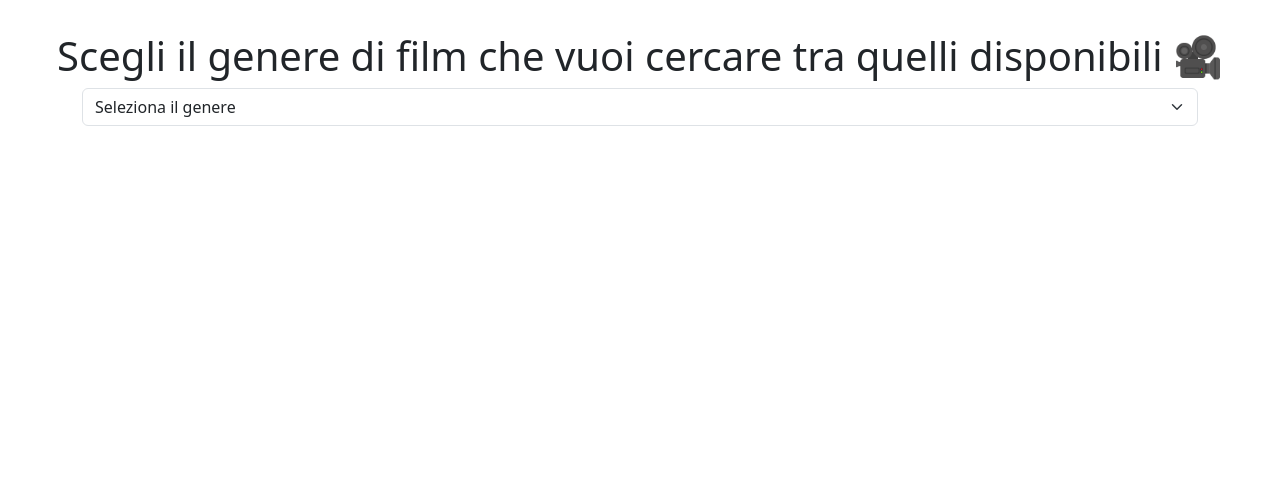
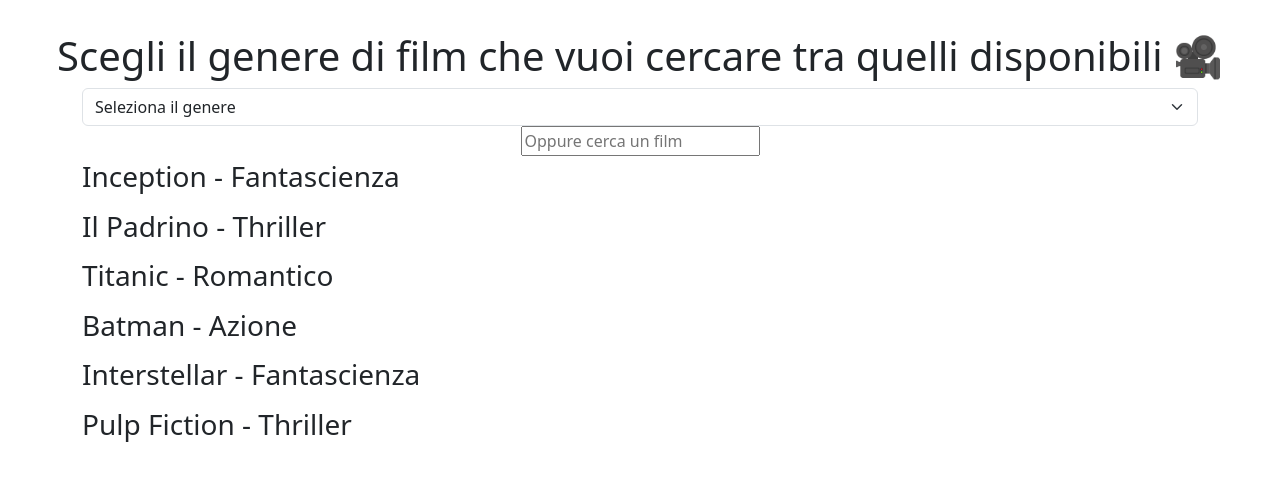
Before and after one commit to MicheleTodeschini/react-movie-filter, a React (Vite) app: page / in a window 1280 px wide. Shown: the top 480 px of the page. Built offline with nearby package versions, Linux system fonts and the light colour scheme.

Commit message:
removed commented parts so now the search bar appears

```diff
--- a/src/App.jsx
+++ b/src/App.jsx
@@ -24,17 +24,17 @@ for (let i = 0; i < list.length; i++) {
 console.log(genres);
 
 
- //const [search, setSearch] = useState('')
+ const [search, setSearch] = useState('')
  const [select, setSelect] = useState('')
  const [films, setFilms] = useState(list)
 
 
   useEffect(() => {
-// SE il genere in select è uguale al genere del film, mi restituisce il film
+
 let scelta = select
 
 
-    if (scelta == "Seleziona il genere") {
+    if (scelta === "" || scelta === "Seleziona il genere") {
     setFilms(list)
   } else {
     setFilms(list.filter((lista) => lista.genre === select))
@@ -55,7 +55,7 @@ let scelta = select
         )
       }
       </select>
-    { /* <input placeholder='Oppure cerca un film'   type='text' className='' value={search} onChange={(e) => setSearch(e.target.value)} /> */}
+    <input placeholder='Oppure cerca un film'   type='text' className='' value={search} onChange={(e) => setSearch(e.target.value)} />
       {
         films.map(lista =>
           <div className='text-start py-1' value={films} key={lista.title} >
```
